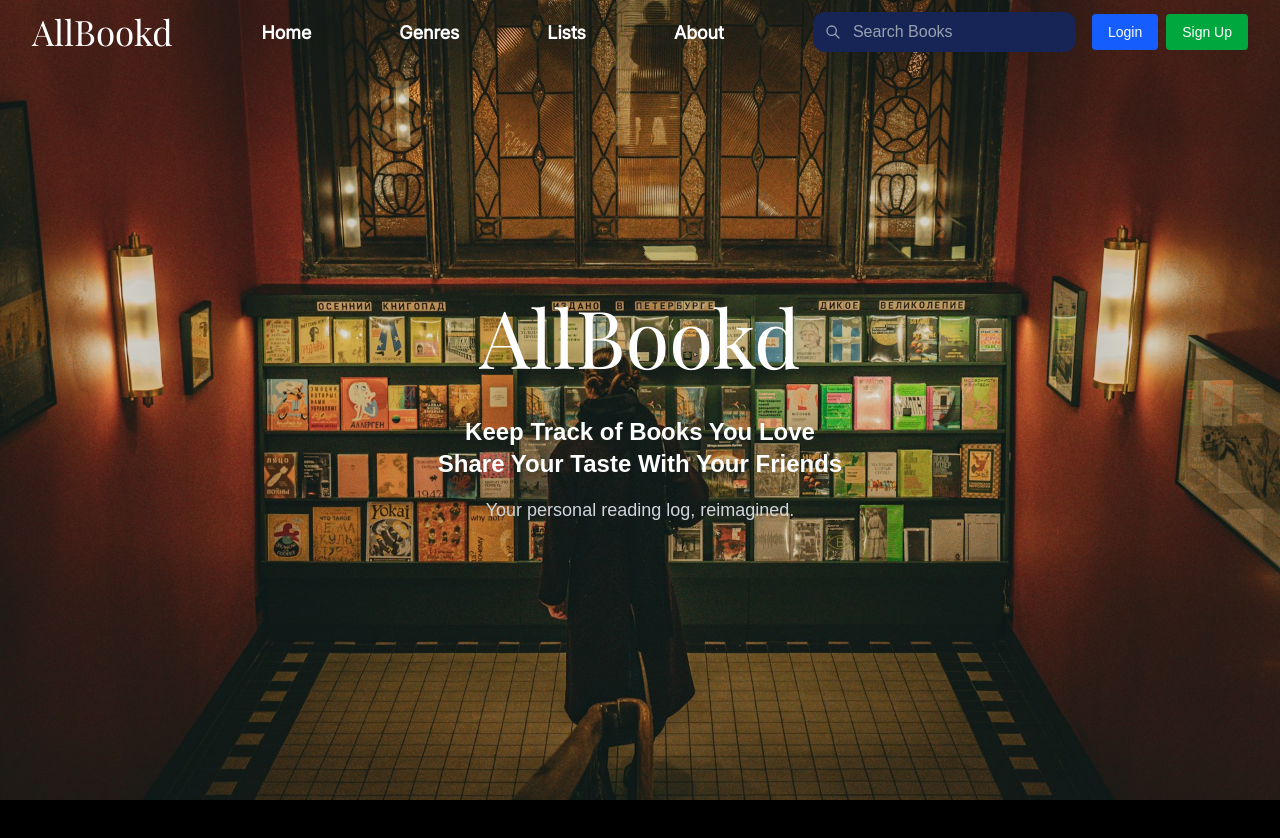
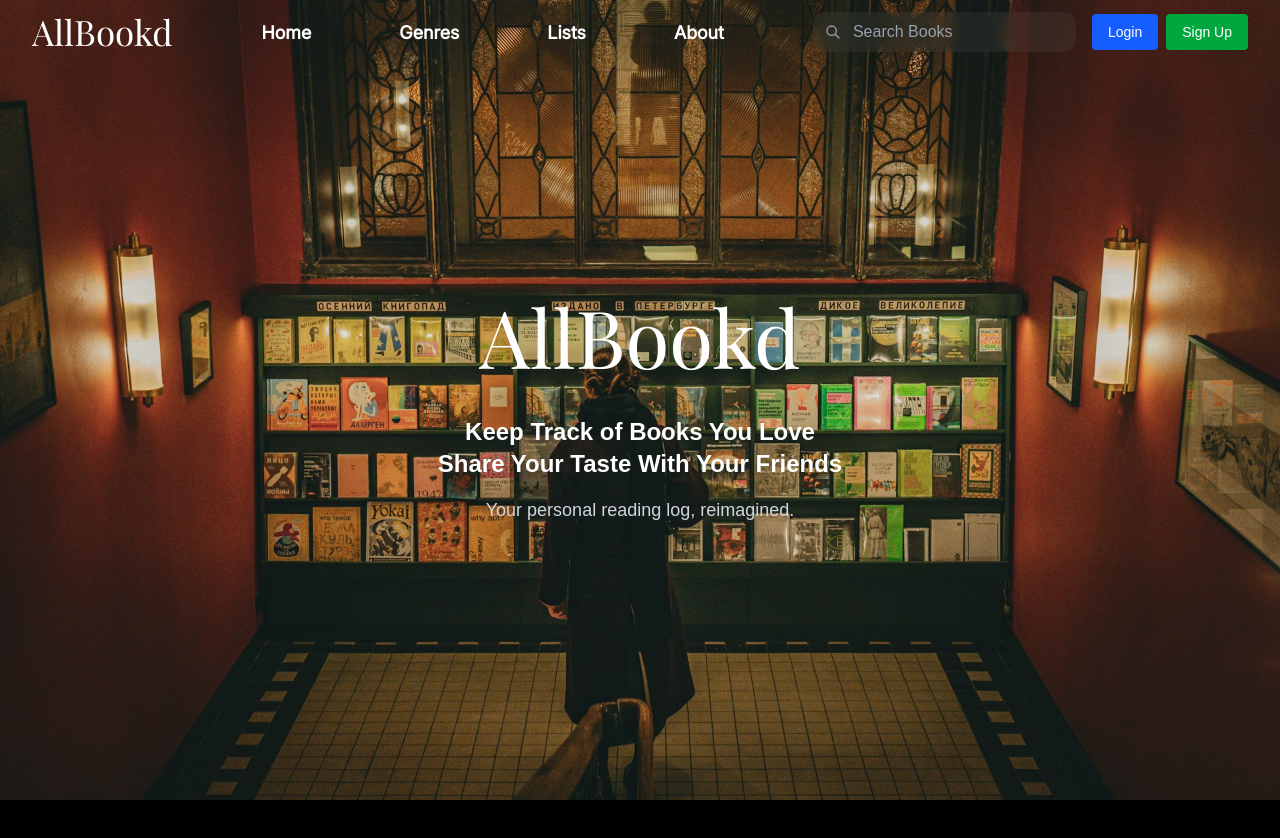
Before and after one commit to chancesong10/AllBookd, a Next.js app: page / in a window 1280 px wide. Shown: the top 838 px of the page. Built offline with nearby package versions, Linux system fonts and the light colour scheme; no server answers.

Commit message:
made the search bar translucent and removed its focus ring

```diff
--- a/app/components/Navbar.tsx
+++ b/app/components/Navbar.tsx
@@ -82,7 +82,7 @@ export default function Navbar() {
 
   return (
     <nav>
-      <div className="fixed bg-darknavy bg-transparent py-1.5 px-4 w-full flex items-center z-50">
+      <div className="fixed bg-transparent py-1.5 px-4 w-full flex items-center z-50">
         {/* Logo */}
         <div>
           <Link href="/" style={{fontFamily: 'Playfair Display', fontSize: '35px'}} className="ml-4 text-white">
@@ -98,7 +98,7 @@ export default function Navbar() {
                 <Link
                   href={link.href}
                   style={{fontFamily: 'Inter', fontSize: '18px'}}
-                  className="text-white font-bold px-4 py-2 rounded-md hover:bg-blue-800 transition"
+                  className="text-white font-bold px-4 py-2 rounded-md inline-block transition-transform duration-200 hover:scale-110"
                 >
                   {link.text}
                 </Link>
@@ -110,19 +110,19 @@ export default function Navbar() {
         {/* Search and Auth */}
         <div className="ml-auto mr-4 flex gap-4 items-center">
           <div className="relative">
-            <div className="absolute inset-y-0 left-0 pl-3 flex items-center pointer-events-none">
-              <svg className="w-4 h-4 text-gray-400" fill="none" stroke="currentColor" viewBox="0 0 24 24">
-                <path strokeLinecap="round" strokeLinejoin="round" strokeWidth={2} d="M21 21l-6-6m2-5a7 7 0 11-14 0 7 7 0 0114 0z" />
-              </svg>
-            </div>
             <input
               type="text"
               placeholder="Search Books"
               value={query}
               onChange={(e) => setQuery(e.target.value)}
               onKeyDown={handleKeyDown}
-              className="pl-10 pr-4 py-2 rounded-xl bg-blue-950 text-white placeholder-gray-400 focus:outline-none focus:ring-2 focus:ring-blue-700"
+              className="pl-10 pr-4 py-2 rounded-xl text-white placeholder-gray-400 bg-white/5 backdrop-blur focus:outline-none"
             />
+            <div className="absolute inset-y-0 left-0 pl-3 flex items-center pointer-events-none">
+              <svg className="w-4 h-4 text-gray-400" fill="none" stroke="currentColor" viewBox="0 0 24 24">
+                <path strokeLinecap="round" strokeLinejoin="round" strokeWidth={2} d="M21 21l-6-6m2-5a7 7 0 11-14 0 7 7 0 0114 0z" />
+              </svg>
+            </div>
           </div>
 
           {isLoading ? (
```
